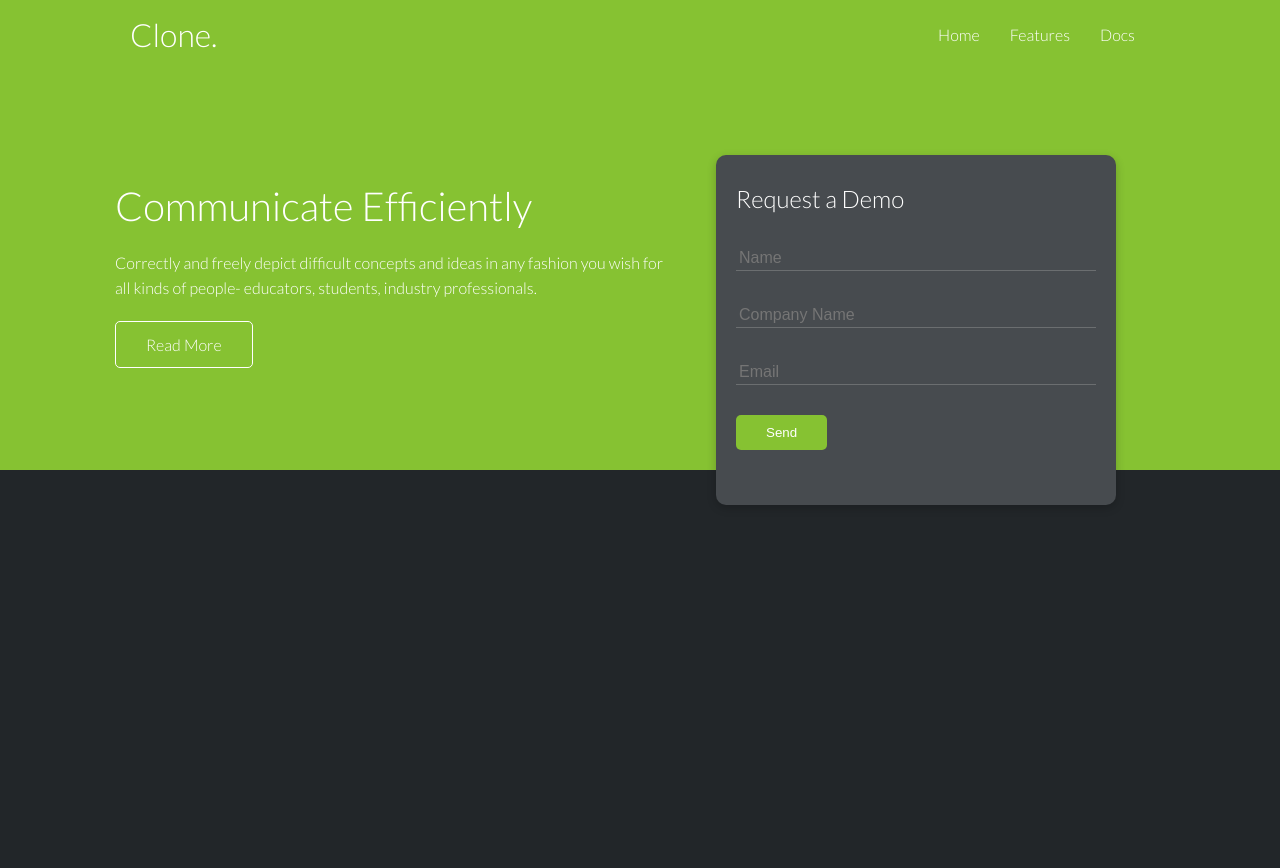
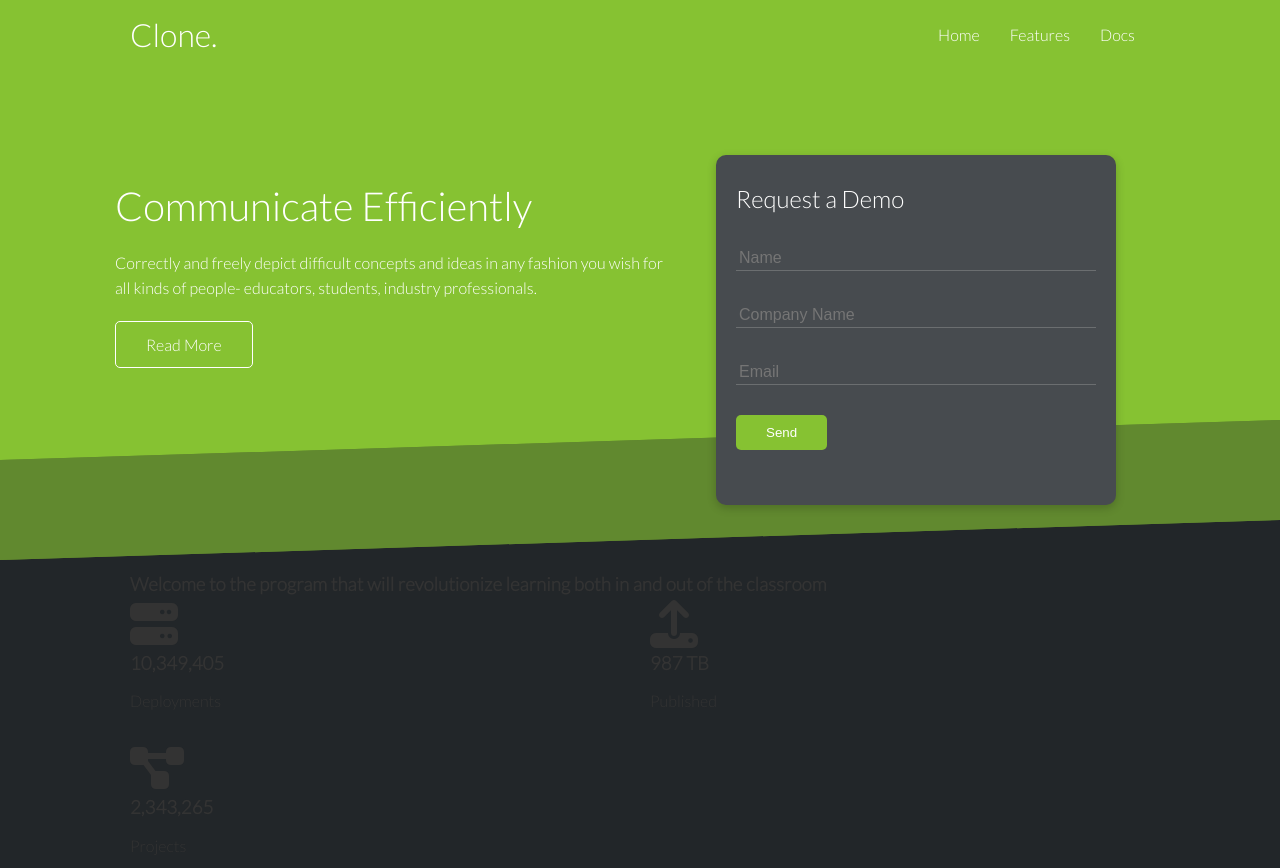
Before and after one commit to MisterBra1n/Clone_Website, a plain HTML site: page index.html in a window 1280 px wide. Before the commit the page ends 800 px from the top, so only its background shows below. Drawn offline with Linux system fonts and the light colour scheme.

Commit message:
stats section creation

```diff
--- a/index.html
+++ b/index.html
@@ -22,7 +22,6 @@
             </nav>
         </div>
     </div>
-
     <section class="showcase">
         <div class="container grid">
             <div class="showcase-text">
@@ -51,6 +50,29 @@
             </div>
         </div>
     </section>
-
+    <section class="stats">
+        <div class="container">
+           <h3 class="stats-heading text-center my-1">Welcome to the program
+            that will revolutionize learning both in and out of the classroom
+           </h3>
+           <div class="grid grid-3 text-center my-4">
+            <div>
+                <i class="fas fa-server fa-3x"></i>
+                <h3>10,349,405</h3>
+                <p class="text-secondary">Deployments</p>
+            </div>
+            <div>
+                <i class="fas fa-upload fa-3x"></i>
+                <h3>987 TB</h3>
+                <p class="text-secondary">Published</p>
+            </div>
+            <div>
+                <i class="fas fa-project-diagram fa-3x"></i>
+                <h3>2,343,265</h3>
+                <p class="text-secondary">Projects</p>
+            </div>
+           </div>
+        </div>
+    </section>
 </body>
 </html>
--- a/style.css
+++ b/style.css
@@ -2,6 +2,7 @@
 
 :root{
     --green: #86C232;
+    --dgreen: #61892F;
     --grey: #333;
     --white: #fff;
     --gray: #474B4F;
@@ -123,7 +124,16 @@ img {
     bottom: -70px;
     right: 0;
     left: 0;
-    transform: skewY(-3deg);
+    background: var(--dgreen);
+    transform: skewY(-1.8deg);
+    -webkit-transform: skewY(-1.8deg);
+    -moz-transform: skewY(-1.8deg);
+    -ms-transform: skewY(-1.8deg);
+}
+
+/*Stats*/
+.stats {
+    padding-top: 100px;
 }
 
 /* Utilities*/
```
